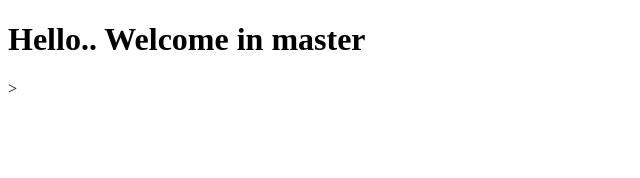
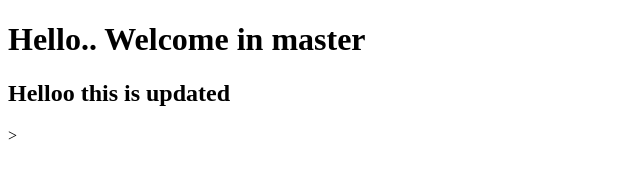
Before and after one commit to mohangit1991/mohantest, a plain HTML site: page index.html in a window 1280 px wide. Shown: the whole page, without its empty margins (0-640 px from the left). Drawn offline with Linux system fonts and the light colour scheme.

Commit message:
Update index.html

```diff
--- a/index.html
+++ b/index.html
@@ -2,5 +2,5 @@
 <!DOCTYPE html>
 <html>
     <h1>Hello.. Welcome in master </h1>
-
+    <h2>Helloo this is updated</h2>
 </html>>
```
